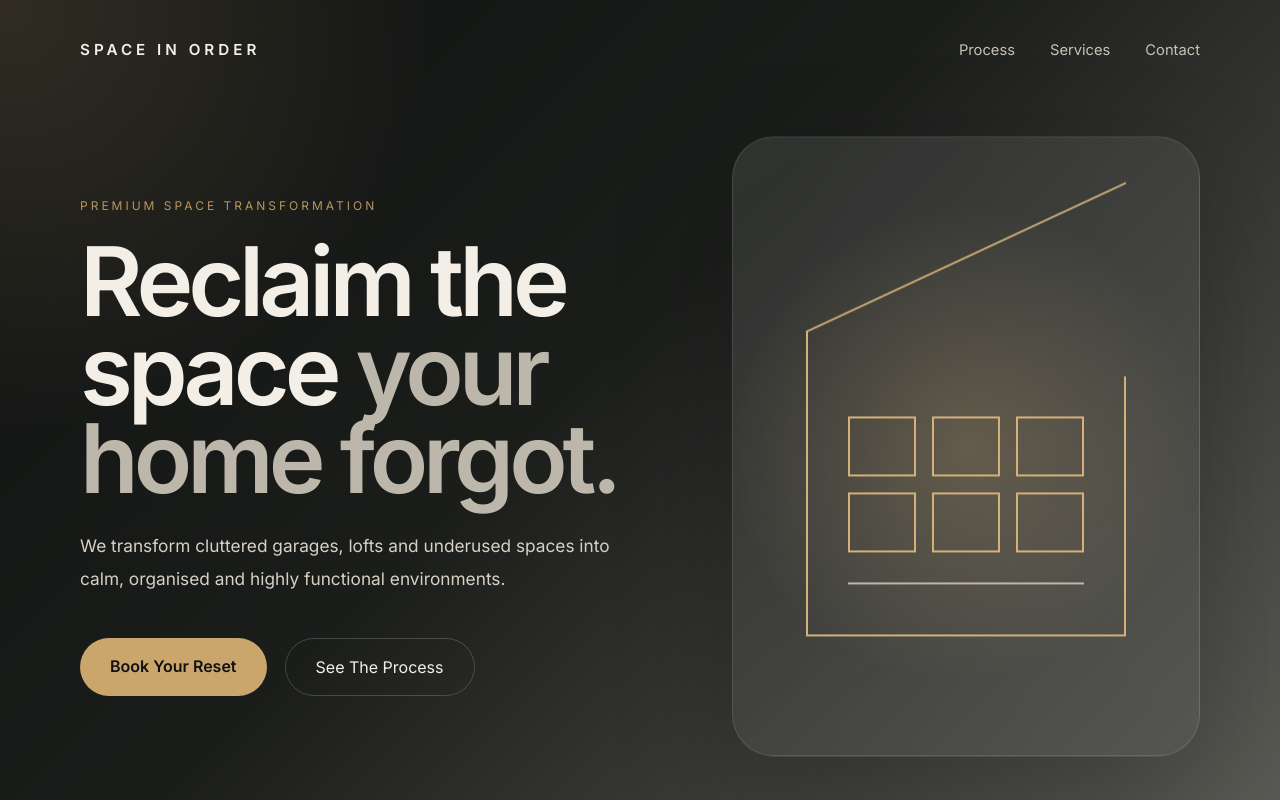
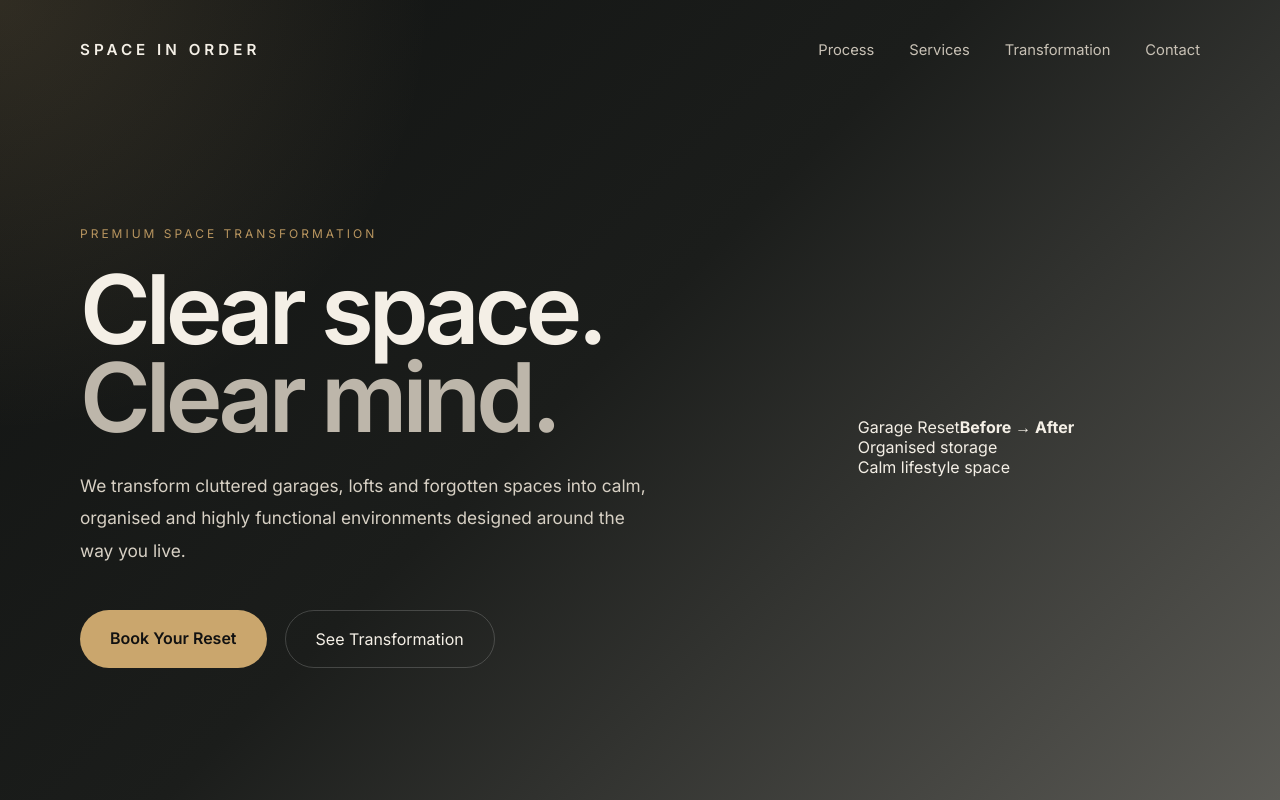
Before and after one commit to 25hhpkrm2y-bot/space-in-order, a React (Vite) app: page / in a window 1280 px wide. Shown: the top 800 px of the page. Built offline with nearby package versions, Linux system fonts and the light colour scheme.

Commit message:
Update App.jsx

```diff
--- a/src/App.jsx
+++ b/src/App.jsx
@@ -1,13 +1,14 @@
 export default function App() {
   return (
     <main className="site">
-      <section className="hero">
+      <section className="hero upgradedHero">
         <nav className="nav fadeDown">
           <div className="brand">SPACE IN ORDER</div>
 
           <div className="navLinks">
             <a href="#process">Process</a>
             <a href="#services">Services</a>
+            <a href="#transformation">Transformation</a>
             <a href="#contact">Contact</a>
           </div>
         </nav>
@@ -17,40 +18,42 @@ export default function App() {
             <p className="eyebrow">Premium Space Transformation</p>
 
             <h1>
-              Reclaim the space
-              <span> your home forgot.</span>
+              Clear space.
+              <span> Clear mind.</span>
             </h1>
 
             <p className="intro">
-              We transform cluttered garages, lofts and underused spaces into
-              calm, organised and highly functional environments.
+              We transform cluttered garages, lofts and forgotten spaces into
+              calm, organised and highly functional environments designed around
+              the way you live.
             </p>
 
             <div className="actions">
               <a href="#contact" className="primaryBtn">
                 Book Your Reset
               </a>
-              <a href="#process" className="secondaryBtn">
-                See The Process
+              <a href="#transformation" className="secondaryBtn">
+                See Transformation
               </a>
             </div>
           </div>
 
           <div className="heroVisual fadeInSlow">
-            <div className="glassPanel floatSoft">
-              <div className="garageIcon">
-                <div className="roofLine"></div>
-                <div className="garageBody">
-                  <div className="shelves">
-                    <span></span>
-                    <span></span>
-                    <span></span>
-                    <span></span>
-                    <span></span>
-                    <span></span>
-                  </div>
-                  <div className="floorLine"></div>
-                </div>
+            <div className="premiumVisual floatSoft">
+              <div className="visualTop">
+                <span>Garage Reset</span>
+                <strong>Before → After</strong>
+              </div>
+
+              <div className="storageWall">
+                <div></div><div></div><div></div>
+                <div></div><div></div><div></div>
+                <div></div><div></div><div></div>
+              </div>
+
+              <div className="visualBottom">
+                <p>Organised storage</p>
+                <p>Calm lifestyle space</p>
               </div>
             </div>
           </div>
@@ -59,8 +62,8 @@ export default function App() {
 
       <section className="quietStatement reveal">
         <p>
-          A calm, structured reset for the spaces that quietly create stress in
-          your home.
+          Your garage should not feel like storage overflow. It should feel like
+          part of the home.
         </p>
       </section>
 
@@ -140,24 +143,39 @@ export default function App() {
         </div>
       </section>
 
-      <section className="beforeAfter lightSection">
-        <div className="before revealCard">
-          <span>Before</span>
-          <p>Cluttered. Overwhelming. Unused.</p>
+      <section id="transformation" className="transformationSection">
+        <div className="transformationHeader reveal">
+          <p className="eyebrow">The Transformation</p>
+          <h2>Mess becomes precision. Storage becomes space.</h2>
         </div>
 
-        <div className="after revealCard">
-          <span>After</span>
-          <p>Clear. Calm. Functional.</p>
+        <div className="transformationGrid">
+          <div className="transformationCard beforeTransform revealCard">
+            <span>Before</span>
+            <h3>Cluttered. Heavy. Avoided.</h3>
+            <p>
+              The space becomes a dumping ground — difficult to use, difficult
+              to clean, and mentally draining every time you open the door.
+            </p>
+          </div>
+
+          <div className="transformationCard afterTransform revealCard">
+            <span>After</span>
+            <h3>Clear. Calm. Functional.</h3>
+            <p>
+              Everything has a place. The room works properly again. The home
+              feels lighter because the hidden chaos is gone.
+            </p>
+          </div>
         </div>
       </section>
 
-      <section id="contact" className="cta reveal">
+      <section id="contact" className="cta premiumCta reveal">
         <p className="eyebrow">Start With Photos</p>
-        <h2>Send us your space. We’ll show you what it can become.</h2>
+        <h2>Your home feels different when the chaos disappears.</h2>
         <p>
-          Upload or email 5 photos of your garage, loft or storage space and we
-          will guide you toward the right reset package.
+          Send us 5 photos of your garage, loft or storage space and we will
+          guide you toward the right reset package.
         </p>
 
         <a href="mailto:hello@spaceinorder.co.uk" className="primaryBtn">
@@ -165,9 +183,17 @@ export default function App() {
         </a>
       </section>
 
-      <footer className="footer">
-        <p>SPACE IN ORDER</p>
-        <span>Garage • Home • Lifestyle Spaces</span>
+      <footer className="footer upgradedFooter">
+        <div>
+          <p>SPACE IN ORDER</p>
+          <span>Premium Garage • Home • Lifestyle Space Transformation</span>
+        </div>
+
+        <div className="footerLinks">
+          <a href="#process">Process</a>
+          <a href="#services">Services</a>
+          <a href="#contact">Contact</a>
+        </div>
       </footer>
     </main>
   )
```
